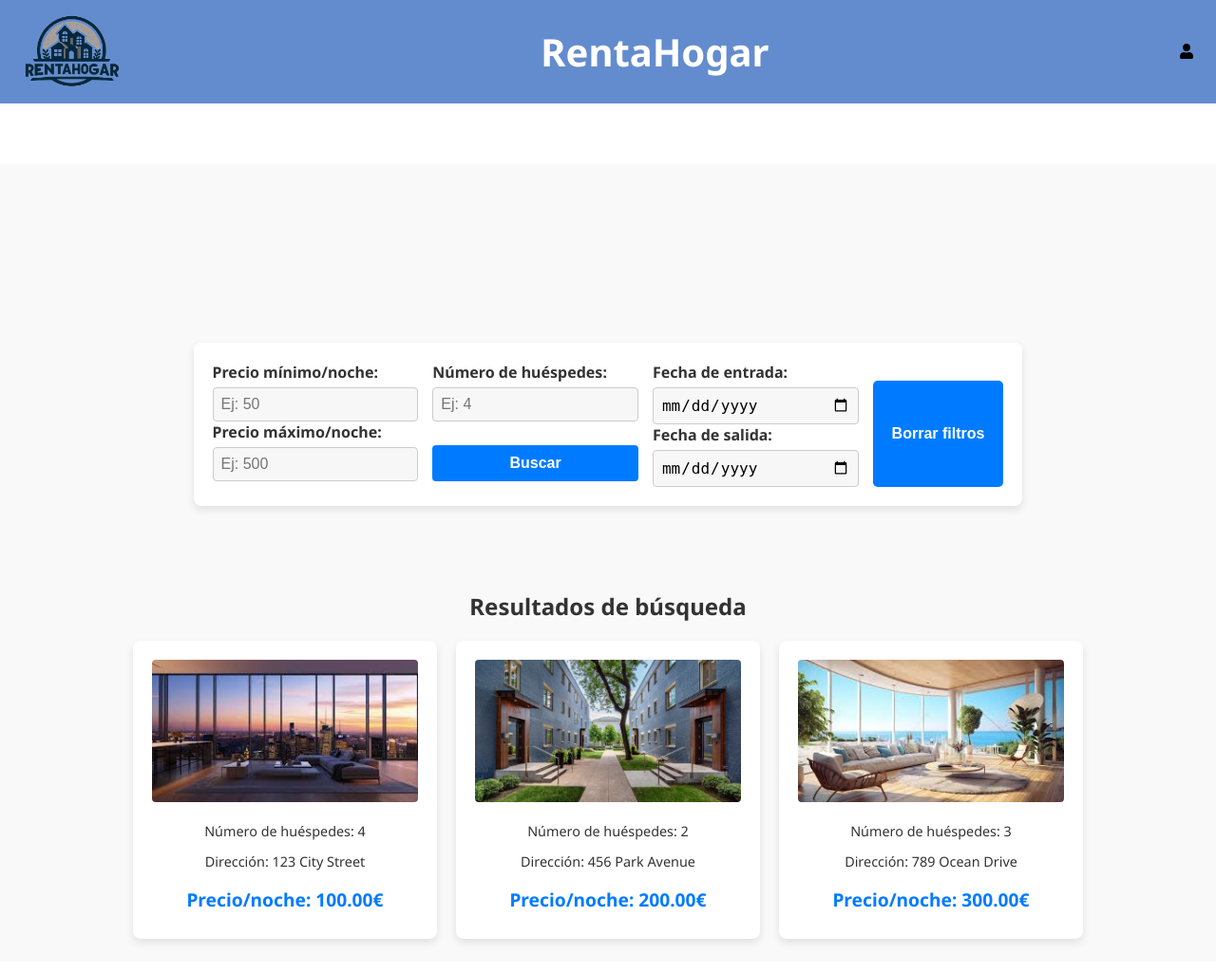
After one commit to hugborang/Trabajo-PGPI-3.12, a Django app: page /customer_menu/ in a window 1280 px wide. The commit adds this page. Shown: the whole page at 95% size. Run offline with Django 5.2, Linux system fonts and the light colour scheme; data comes from the database, SQL or seed files in the repository.

```diff
--- a/Producto/renta_hogar/app/static/css/home.css
+++ b/Producto/renta_hogar/app/static/css/home.css
@@ -1,6 +1,8 @@
 .contenido-home {
     padding: 20px;
     background-color: #f9f9f9;
+    display: flex;
+    margin-top: 5%; /* Margen superior del 5%, probablemente haya que cambiar*/
 }
 
 .filtros-container {
--- /dev/null
+++ b/Producto/renta_hogar/app/templates/customer/customer_menu.html
@@ -0,0 +1,100 @@
+{% extends "headers/login_header.html" %}
+
+{% load static %}
+
+{% block style_css %}
+<link rel="stylesheet" href="{% static 'css/login_header.css' %}">
+<link rel="stylesheet" href="{% static 'css/home.css' %}">
+{% endblock %}
+
+{% block contenido %}
+<div class="contenido-home">
+    <div class="filtros-container">
+        <form method="get" action="{% url 'customer_menu' %}" class="filtros" id="search_form">
+            <div class="filtro">
+                <label for="price_min">Precio mínimo/noche:</label>
+                <input type="number" id="price_min" name="precio_min" placeholder="Ej: 50"
+                    value="{{ request.GET.precio_min|default:'' }}">
+
+                <label for="price_max">Precio máximo/noche:</label>
+                <input type="number" id="price_max" name="precio_max" placeholder="Ej: 500"
+                    value="{{ request.GET.precio_max|default:'' }}">
+            </div>
+            <div class="filtro">
+                <label for="huespedes">Número de huéspedes:</label>
+                <input type="number" id="huespedes" name="huespedes" placeholder="Ej: 4"
+                    value="{{ request.GET.huespedes|default:'' }}">
+                <button type="submit" class="btn-buscar" style="margin-top: 25px;">Buscar</button>
+            </div>
+            <div class="filtro">
+                <label for="fecha_inicio">Fecha de entrada:</label>
+                <input type="date" id="fecha_inicio" name="fecha_inicio" value="{{ request.GET.fecha_inicio|default:'' }}">
+
+                <label for="fecha_fin">Fecha de salida:</label>
+                <input type="date" id="fecha_fin" name="fecha_fin" value="{{ request.GET.fecha_fin|default:'' }}">
+            </div>
+            <button type="button" class="boton-borrar" onclick="resetFilters()">Borrar filtros</button>
+        </form>
+
+    </div>
+
+    <div class="resultados">
+        <h2>Resultados de búsqueda</h2>
+        {% if apartments %}
+        <div>
+            <a href="/auth/login"></a>
+            <ul>
+                {% for apartment in apartments %}
+                <li>
+                    <img src="{{ apartment.photos.first.photo.url }}" alt="Foto de {{ apartment.address }}"
+                        class="apartment-photo">
+                    <p class="apartment-details">Número de huéspedes: {{ apartment.guest_count }}</p>
+                    <p class="apartment-details">Dirección: {{ apartment.address }}</p>
+                    <p class="price">Precio/noche: {{ apartment.price }}€</p>
+                </li>
+                {% endfor %}
+            </ul>
+        </div>
+        {% else %}
+        <p>No se encontraron apartamentos que coincidan con los filtros.</p>
+        {% endif %}
+    </div>
+</div>
+{% endblock %}
+
+<script>
+    window.onload = function () {
+        const urlParams = new URLSearchParams(window.location.search);
+        if (!urlParams.toString()) {
+            console.log("Enviando formulario al cargar la página");
+            document.getElementById('search_form').submit();
+        } else {
+            console.log("Parámetros detectados en la URL, no se envía automáticamente.");
+        }
+    };
+
+    const filtros = document.querySelectorAll('.filtro input');
+    filtros.forEach(filtro => {
+        filtro.addEventListener('change', function () {
+            console.log("Cambio detectado en:", filtro.name, "Valor:", filtro.value);
+            document.getElementById('search_form').submit();
+        });
+    });
+
+     document.getElementById('search_form').addEventListener('reset', function (event) {
+        setTimeout(() => {
+            console.log("Formulario reseteado. Enviando...");
+            document.getElementById('search_form').submit();
+        }, 0);
+    });
+
+
+
+</script>
+<script>
+    function resetFilters() {
+        const baseURL = "{% url 'customer_menu' %}"; // Nombre de la URL de tu vista
+        console.log("Redirigiendo a la URL base para borrar filtros.");
+        window.location.href = baseURL; // Redirige a la página base
+    }
+</script>
--- a/Producto/renta_hogar/app/views/customers.py
+++ b/Producto/renta_hogar/app/views/customers.py
@@ -1,9 +1,34 @@
 from django.shortcuts import render
+from app.models import Apartment
 from django.contrib.auth.decorators import login_required
 from app.models import Reservation
 
 def customer_menu(request):
-    return render(request, 'customer/customer_menu.html')
+    price_min = request.GET.get('precio_min')
+    price_max = request.GET.get('precio_max')
+    huespedes = request.GET.get('huespedes')
+    fecha_inicio = request.GET.get('fecha_inicio')
+    fecha_fin = request.GET.get('fecha_fin')
+
+    apartments = Apartment.objects.all()
+
+    if price_min:
+        apartments = apartments.filter(price__gte=price_min)
+    if price_max:
+        apartments = apartments.filter(price__lte=price_max)
+    if huespedes:
+        apartments = apartments.filter(guest_count=huespedes)
+    if fecha_inicio and fecha_fin:
+        apartments = apartments.exclude(
+            availabilities__start_date__lt=fecha_fin,
+            availabilities__end_date__gt=fecha_inicio
+        )
+
+
+    return render(request, 'customer/customer_menu.html', {
+        'apartments': apartments,
+        'request': request
+    })
 
 @login_required
 def manage_reservations(request):
```
Also changed, not shown: Producto/renta_hogar/app/templates/auth/edit_profile.html (+17 -1 lines), Producto/renta_hogar/app/templates/auth/login.html (+12 -3 lines), Producto/renta_hogar/app/templates/auth/register.html (+24 -3 lines).
